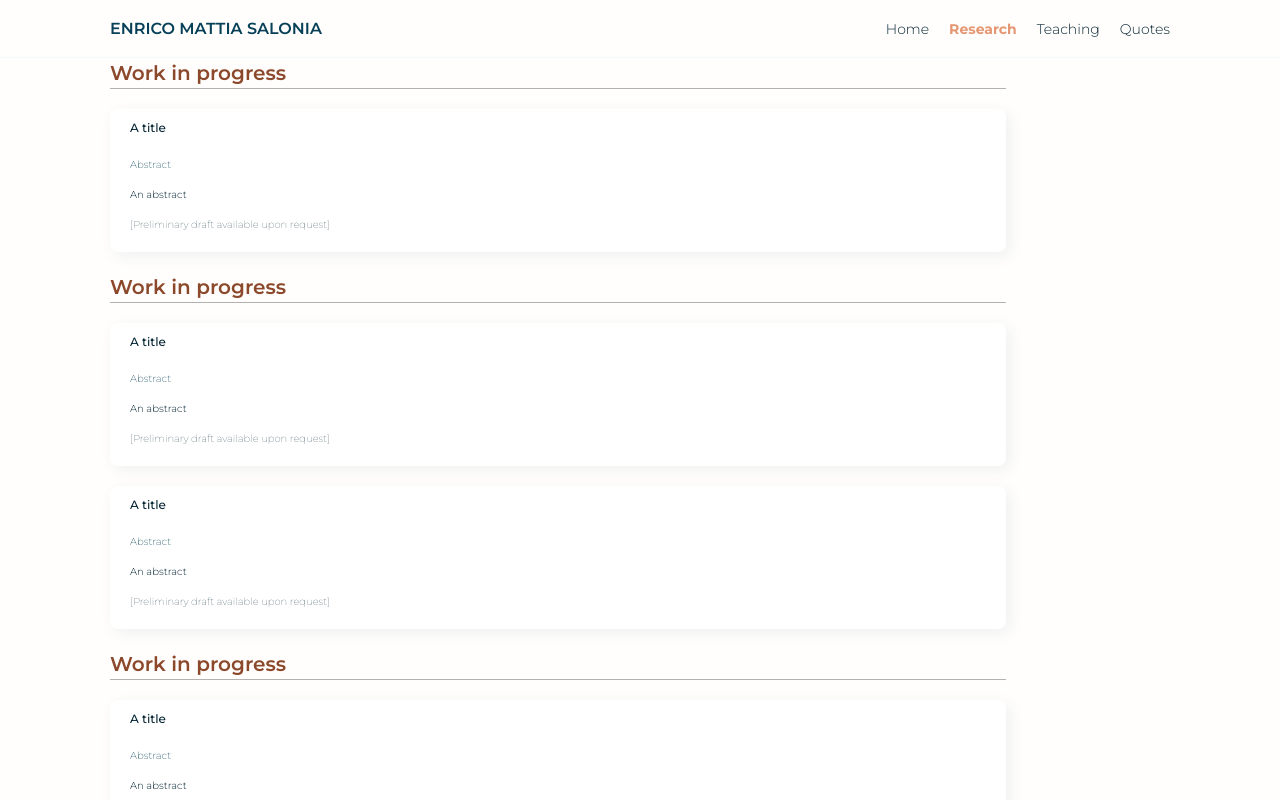
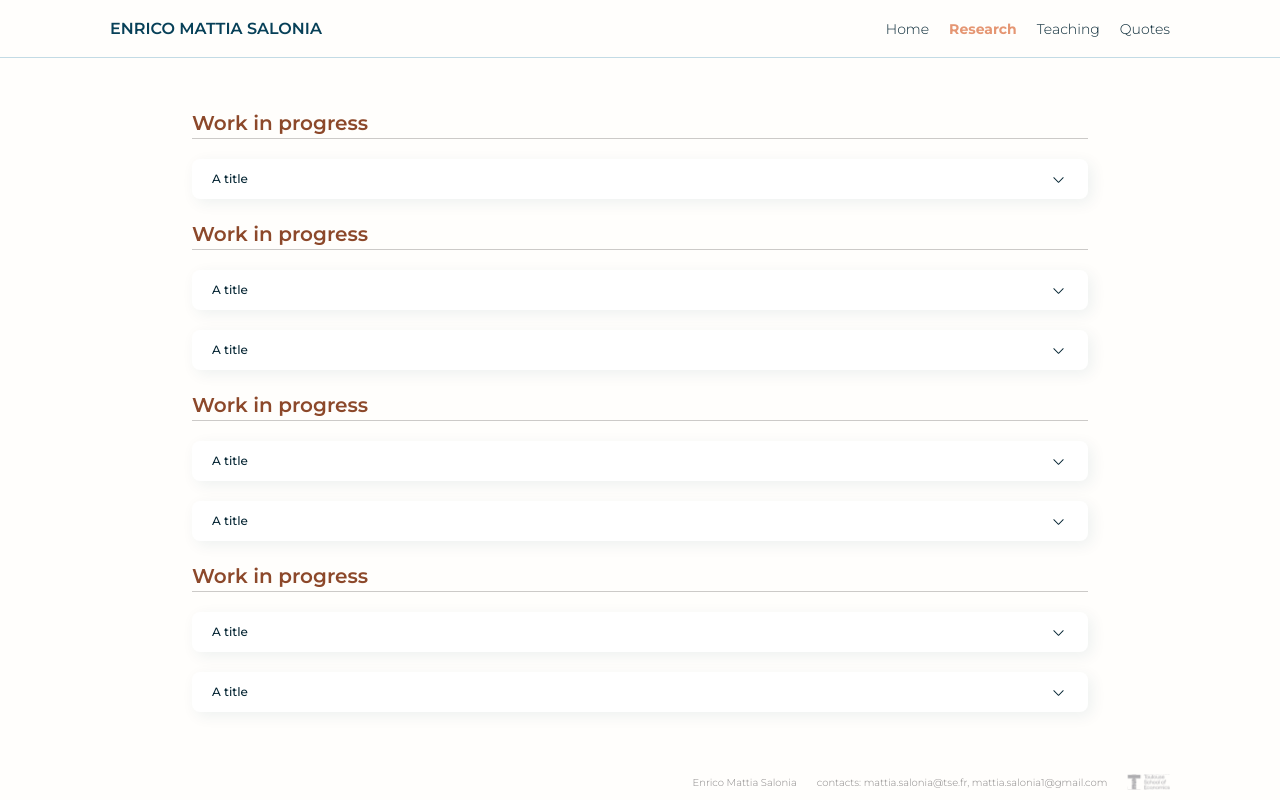
Before and after one commit to lollo-santucci/enrico-mattia-salonia, a Next.js app: page /research in a window 1280 px wide. Shown: the top 800 px of the page. Built offline with nearby package versions, Linux system fonts and the light colour scheme.

Commit message:
add icon and class styles

```diff
--- a/src/styles/globals.css
+++ b/src/styles/globals.css
@@ -4,7 +4,7 @@
 
 :root {
   /* Primary */
-  --primary-100: #f0f9fc;
+  --primary-100: #C3DBE5;
   --primary-300: #4e8ba6;
   --primary-500: #074058;
   --primary-700: #063042;
@@ -19,7 +19,7 @@
 
   /* Neutral */
   --neutral-100: #FFFEFC;
-  --neutral-300: #B4B2B0;
+  --neutral-300: #CCCAC8;
   --neutral-500: #888686;
   --neutral-700: #646464;
   --neutral-900: #302F2F;
@@ -33,10 +33,11 @@
   }
 }
 
+/* Tag Styles*/
 *{
   margin: 0;
   padding: 0;
-  font-size: 16px;
+  font-size: clamp(2px, 100% ,14px);
   font-weight: 300;
 }
 
@@ -48,17 +49,49 @@ body {
   min-height: 100vh;
 }
 
+a:hover {
+  text-decoration: underline;
+}
+
+/* Class Styles */
 .main {
   display: flex;
   height: 100%;
-  padding: 0px 110px;
-  justify-content: space-between;
+  padding: 50px 110px;
   align-items: center;
   flex: 1;
+  gap: clamp(15px, 2vh, 25px);
 }
 
 .row {
   flex-direction: row;
+  justify-content: space-between;
+}
+
+.col {
+  flex-direction: column;
+  justify-content: center;
+}
+
+.closed {
+  display: none !important;
+  margin: 0 !important;
+  padding: 0 !important;
+}
+
+/* Icon style */
+.caret-down {
+  background: url('../../public/icons/CaretDown.svg') no-repeat center center;
+  height: 20px;
+  width: 20px;
+  display: block;
+}
+
+.caret-up {
+  background: url('../../public/icons/CaretUp.svg') no-repeat center center;
+  height: 20px;
+  width: 20px;
+  display: block;
 }
 
 @layer utilities {
```
